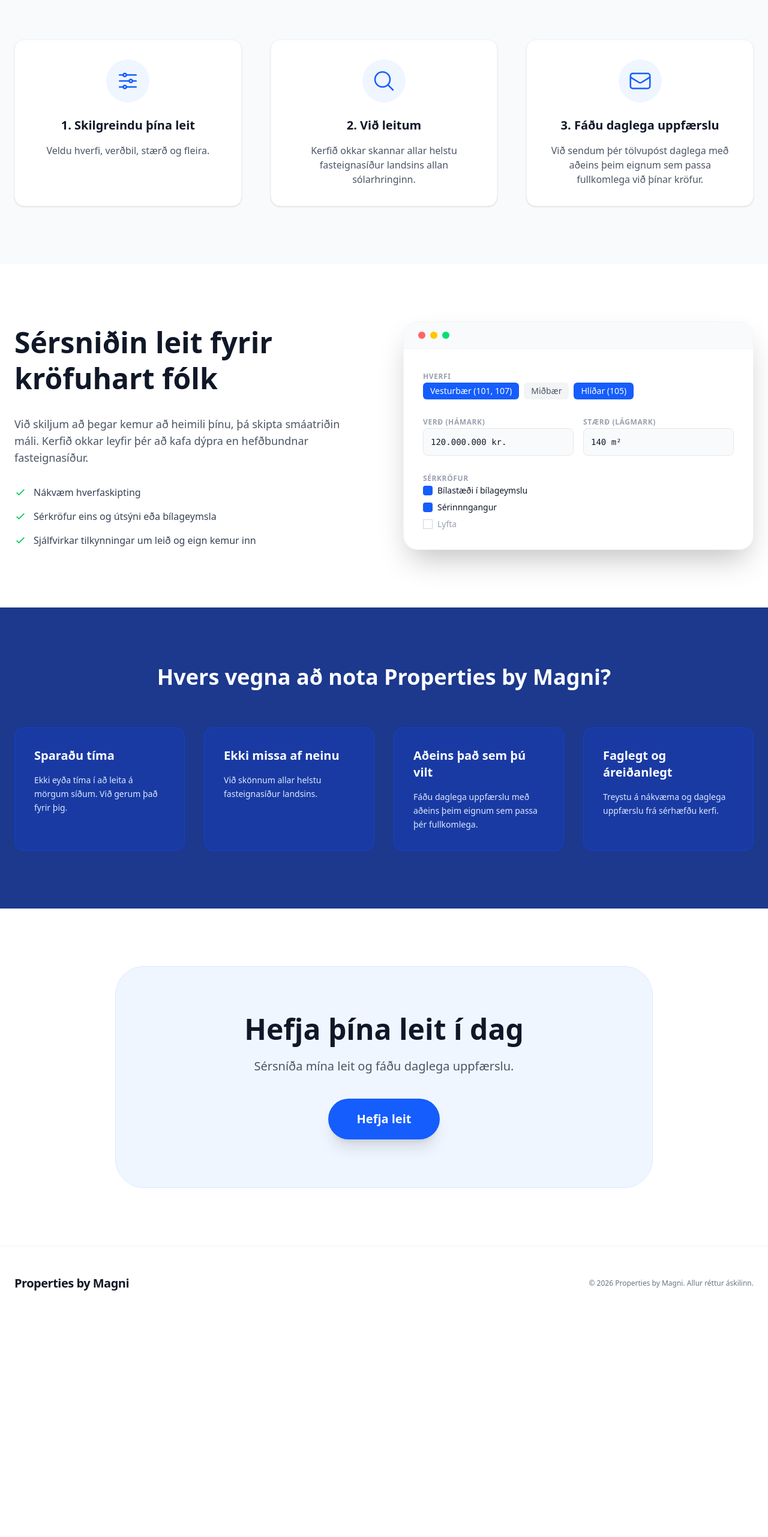
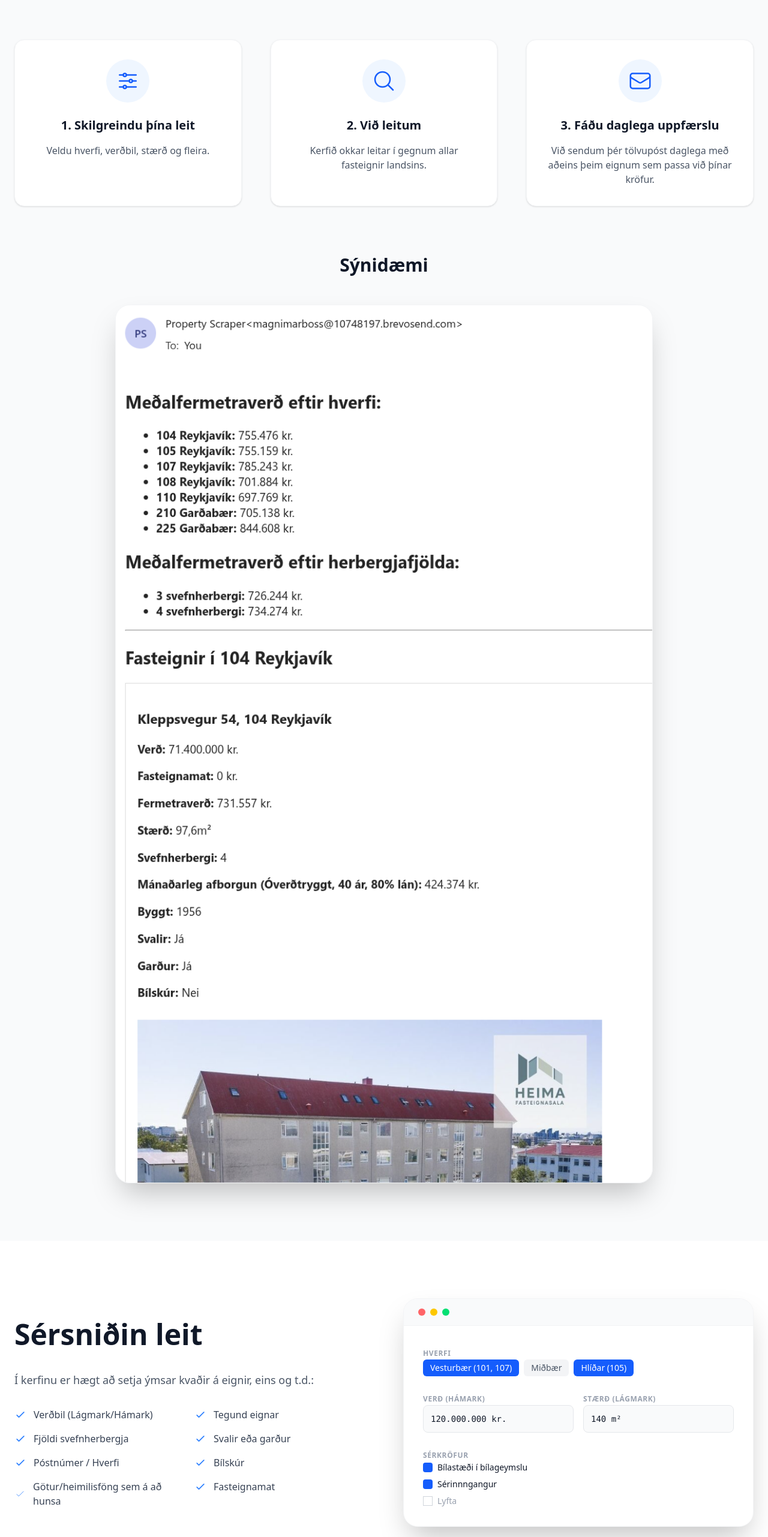
Before and after one commit to magnimar/properties-by-magni, a SvelteKit app in the folder frontend/: page /home in a window 1280 px wide. Shown: the part 969-3532 px from the top of the page at 60% size. Before the commit the page ends 3171 px from the top, so only its background shows below. Built offline with nearby package versions, Linux system fonts and the light colour scheme.

Commit message:
improve home page (#24)
Co-authored-by: Magni Mar Magnason <magni@optitog.com>

```diff
--- a/frontend/src/routes/home/+page.svelte
+++ b/frontend/src/routes/home/+page.svelte
@@ -7,24 +7,22 @@
         },
         {
             title: "2. Við leitum",
-            desc: "Kerfið okkar skannar allar helstu fasteignasíður landsins allan sólarhringinn.",
+            desc: "Kerfið okkar leitar í gegnum allar fasteignir landsins.",
             icon: `<svg xmlns="http://www.w3.org/2000/svg" fill="none" viewBox="0 0 24 24" stroke-width="1.5" stroke="currentColor" class="w-10 h-10 text-blue-600"><path stroke-linecap="round" stroke-linejoin="round" d="M21 21l-5.197-5.197m0 0A7.5 7.5 0 105.196 5.196a7.5 7.5 0 0010.607 10.607z" /></svg>`
         },
         {
             title: "3. Fáðu daglega uppfærslu",
-            desc: "Við sendum þér tölvupóst daglega með aðeins þeim eignum sem passa fullkomlega við þínar kröfur.",
+            desc: "Við sendum þér tölvupóst daglega með aðeins þeim eignum sem passa við þínar kröfur.",
             icon: `<svg xmlns="http://www.w3.org/2000/svg" fill="none" viewBox="0 0 24 24" stroke-width="1.5" stroke="currentColor" class="w-10 h-10 text-blue-600"><path stroke-linecap="round" stroke-linejoin="round" d="M21.75 6.75v10.5a2.25 2.25 0 01-2.25 2.25h-15a2.25 2.25 0 01-2.25-2.25V6.75m19.5 0A2.25 2.25 0 0019.5 4.5h-15a2.25 2.25 0 00-2.25 2.25m19.5 0v.243a2.25 2.25 0 01-1.07 1.916l-7.5 4.615a2.25 2.25 0 01-2.36 0L3.32 8.91a2.25 2.25 0 01-1.07-1.916V6.75" /></svg>`
         }
     ];
 
     const benefits = [
-        { title: "Sparaðu tíma", desc: "Ekki eyða tíma í að leita á mörgum síðum. Við gerum það fyrir þig." },
-        { title: "Ekki missa af neinu", desc: "Við skönnum allar helstu fasteignasíður landsins." },
-        { title: "Aðeins það sem þú vilt", desc: "Fáðu daglega uppfærslu með aðeins þeim eignum sem passa þér fullkomlega." },
-        { title: "Faglegt og áreiðanlegt", desc: "Treystu á nákvæma og daglega uppfærslu frá sérhæfðu kerfi." }
+        { title: "Sparaðu tíma", desc: "Ekki eyða tíma í að leita á fasteignasíðum. Við gerum það fyrir þig." },
+        { title: "Ekki missa af neinu", desc: "Fáðu sjálfvirkar uppfærslur með öllum nýjum eignum." },
+        { title: "Aðeins það sem þú vilt", desc: "Fáðu daglega uppfærslu með aðeins þeim eignum sem passa þér fullkomlega." }
         ];
         </script>
-
 
 <div class="min-h-screen font-sans text-gray-900 bg-white selection:bg-blue-100">
     <!-- Hero Section -->
@@ -66,7 +64,7 @@
     <!-- How It Works -->
     <section class="py-24 bg-gray-50">
         <div class="container mx-auto px-6">
-            <div class="grid md:grid-cols-3 gap-12">
+            <div class="grid md:grid-cols-3 gap-12 mb-20">
                 {#each steps as step}
                     <div class="bg-white p-8 rounded-2xl shadow-sm border border-gray-100 flex flex-col items-center text-center group hover:shadow-md transition-shadow">
                         <div class="mb-6 p-4 bg-blue-50 rounded-full group-hover:scale-110 transition-transform">
@@ -77,6 +75,14 @@
                     </div>
                 {/each}
             </div>
+
+            <!-- Email Screenshot -->
+            <div class="text-center mb-12">
+                <h2 class="text-3xl font-bold text-gray-900">Sýnidæmi</h2>
+            </div>
+            <div class="max-w-4xl mx-auto rounded-3xl overflow-hidden shadow-2xl border border-gray-100">
+                <img src="/email_screenshot.png" alt="Dæmi um tölvupóst" class="w-full h-auto object-cover" />
+            </div>
         </div>
     </section>
 
@@ -84,24 +90,49 @@
     <section class="py-24">
         <div class="container mx-auto px-6 lg:flex items-center gap-16">
             <div class="lg:w-1/2 mb-12 lg:mb-0">
-                <h2 class="text-3xl lg:text-5xl font-bold mb-8 leading-tight">Sérsniðin leit fyrir kröfuhart fólk</h2>
+                <h2 class="text-3xl lg:text-5xl font-bold mb-8 leading-tight">Sérsniðin leit</h2>
                 <p class="text-lg text-gray-600 mb-8">
-                    Við skiljum að þegar kemur að heimili þínu, þá skipta smáatriðin máli. Kerfið okkar leyfir þér að kafa dýpra en hefðbundnar fasteignasíður.
+                    Í kerfinu er hægt að setja ýmsar kvaðir á eignir, eins og t.d.:
                 </p>
+                <div class="grid grid-cols-1 md:grid-cols-2 gap-4">
                     <ul class="space-y-4">
                         <li class="flex items-center gap-3 text-gray-700 font-medium">
-                        <svg class="w-5 h-5 text-green-500" fill="none" stroke="currentColor" viewBox="0 0 24 24"><path stroke-linecap="round" stroke-linejoin="round" stroke-width="2" d="M5 13l4 4L19 7"></path></svg>
-                        Nákvæm hverfaskipting
+                            <svg class="w-5 h-5 text-blue-500" fill="none" stroke="currentColor" viewBox="0 0 24 24"><path stroke-linecap="round" stroke-linejoin="round" stroke-width="2" d="M5 13l4 4L19 7"></path></svg>
+                            Verðbil (Lágmark/Hámark)
                         </li>
                         <li class="flex items-center gap-3 text-gray-700 font-medium">
-                        <svg class="w-5 h-5 text-green-500" fill="none" stroke="currentColor" viewBox="0 0 24 24"><path stroke-linecap="round" stroke-linejoin="round" stroke-width="2" d="M5 13l4 4L19 7"></path></svg>
-                        Sérkröfur eins og útsýni eða bílageymsla
+                            <svg class="w-5 h-5 text-blue-500" fill="none" stroke="currentColor" viewBox="0 0 24 24"><path stroke-linecap="round" stroke-linejoin="round" stroke-width="2" d="M5 13l4 4L19 7"></path></svg>
+                            Fjöldi svefnherbergja
                         </li>
                         <li class="flex items-center gap-3 text-gray-700 font-medium">
-                        <svg class="w-5 h-5 text-green-500" fill="none" stroke="currentColor" viewBox="0 0 24 24"><path stroke-linecap="round" stroke-linejoin="round" stroke-width="2" d="M5 13l4 4L19 7"></path></svg>
-                        Sjálfvirkar tilkynningar um leið og eign kemur inn
+                            <svg class="w-5 h-5 text-blue-500" fill="none" stroke="currentColor" viewBox="0 0 24 24"><path stroke-linecap="round" stroke-linejoin="round" stroke-width="2" d="M5 13l4 4L19 7"></path></svg>
+                            Póstnúmer / Hverfi
+                        </li>
+                        <li class="flex items-center gap-3 text-gray-700 font-medium">
+                            <svg class="w-5 h-5 text-blue-500" fill="none" stroke="currentColor" viewBox="0 0 24 24"><path stroke-linecap="round" stroke-linejoin="round" d="M5 13l4 4L19 7"></path></svg>
+                            Götur/heimilisföng sem á að hunsa
                         </li>
                         </ul>
+                        <ul class="space-y-4">
+
+                        <li class="flex items-center gap-3 text-gray-700 font-medium">
+                            <svg class="w-5 h-5 text-blue-500" fill="none" stroke="currentColor" viewBox="0 0 24 24"><path stroke-linecap="round" stroke-linejoin="round" stroke-width="2" d="M5 13l4 4L19 7"></path></svg>
+                            Tegund eignar
+                        </li>
+                        <li class="flex items-center gap-3 text-gray-700 font-medium">
+                            <svg class="w-5 h-5 text-blue-500" fill="none" stroke="currentColor" viewBox="0 0 24 24"><path stroke-linecap="round" stroke-linejoin="round" stroke-width="2" d="M5 13l4 4L19 7"></path></svg>
+                            Svalir eða garður
+                        </li>
+                        <li class="flex items-center gap-3 text-gray-700 font-medium">
+                            <svg class="w-5 h-5 text-blue-500" fill="none" stroke="currentColor" viewBox="0 0 24 24"><path stroke-linecap="round" stroke-linejoin="round" stroke-width="2" d="M5 13l4 4L19 7"></path></svg>
+                            Bílskúr
+                        </li>
+                        <li class="flex items-center gap-3 text-gray-700 font-medium">
+                            <svg class="w-5 h-5 text-blue-500" fill="none" stroke="currentColor" viewBox="0 0 24 24"><path stroke-linecap="round" stroke-linejoin="round" stroke-width="2" d="M5 13l4 4L19 7"></path></svg>
+                            Fasteignamat
+                        </li>
+                    </ul>
+                </div>
             </div>
             <div class="lg:w-1/2">
                 <div class="bg-white rounded-3xl shadow-2xl border border-gray-100 overflow-hidden">
@@ -147,7 +178,7 @@
     <section class="py-24 bg-blue-900 text-white">
         <div class="container mx-auto px-6 text-center lg:text-left">
             <h2 class="text-3xl lg:text-4xl font-bold text-center mb-16">Hvers vegna að nota Properties by Magni?</h2>
-            <div class="grid md:grid-cols-2 lg:grid-cols-4 gap-8">
+            <div class="grid md:grid-cols-2 lg:grid-cols-3 gap-8">
                 {#each benefits as benefit}
                     <div class="p-8 rounded-2xl bg-blue-800/50 border border-blue-700/50 hover:bg-blue-800/70 transition-colors">
                         <h3 class="text-xl font-bold mb-4">{benefit.title}</h3>
```
Also changed, not shown: frontend/static/email_screenshot.png (added). Lines whose indentation alone changed are shown as unchanged.
